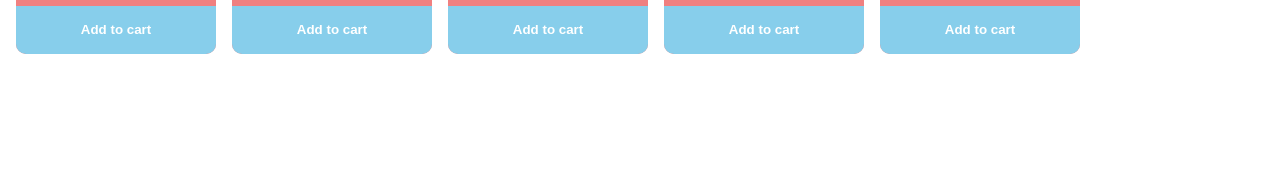
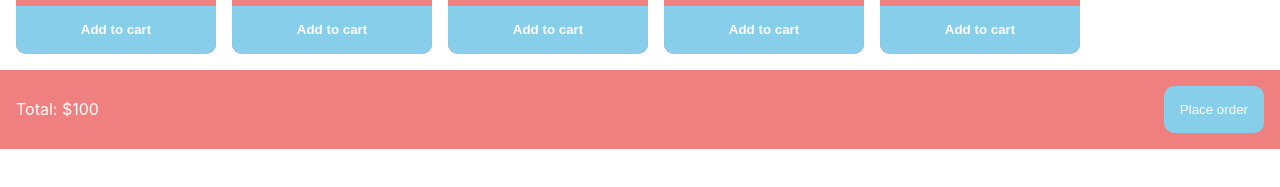
Before and after one commit to tanerijun/shopping-app-react-redux, a React (Vite) app: page / in a window 1280 px wide. Both pictures are taken after typing "Sample", "Sample" into the empty fields and a click on the button "Submit". Shown: the part 331-518 px from the top of the page. Built offline with nearby package versions, Linux system fonts and the light colour scheme.

Commit message:
Add OrderInfo component

```diff
--- /dev/null
+++ b/src/components/OrderInfo.jsx
@@ -0,0 +1,12 @@
+import styles from "./OrderInfo.module.css";
+
+const OrderInfo = () => {
+  return (
+    <div className={styles.order_info_container}>
+      <p>Total: $100</p>
+      <button className={styles.order_button}>Place order</button>
+    </div>
+  );
+};
+
+export default OrderInfo;
--- /dev/null
+++ b/src/components/OrderInfo.module.css
@@ -0,0 +1,16 @@
+.order_info_container {
+  background-color: lightcoral;
+  color: white;
+  padding: 1rem;
+  display: flex;
+  justify-content: space-between;
+  align-items: center;
+}
+
+.order_button {
+  border: none;
+  color: white;
+  background: skyblue;
+  padding: 1rem;
+  border-radius: 10px;
+}
--- a/src/components/ShoppingApp.jsx
+++ b/src/components/ShoppingApp.jsx
@@ -2,6 +2,7 @@ import styles from "./ShoppingApp.module.css";
 import NavBar from "./NavBar";
 import ItemCard from "./ItemCard";
 import items from "../data/items";
+import OrderInfo from "./OrderInfo";
 
 const ShoppingApp = () => {
   return (
@@ -12,6 +13,7 @@ const ShoppingApp = () => {
           <ItemCard name={item.name} price={item.price} source={item.pic} />
         ))}
       </div>
+      <OrderInfo />
     </div>
   );
 };
```
